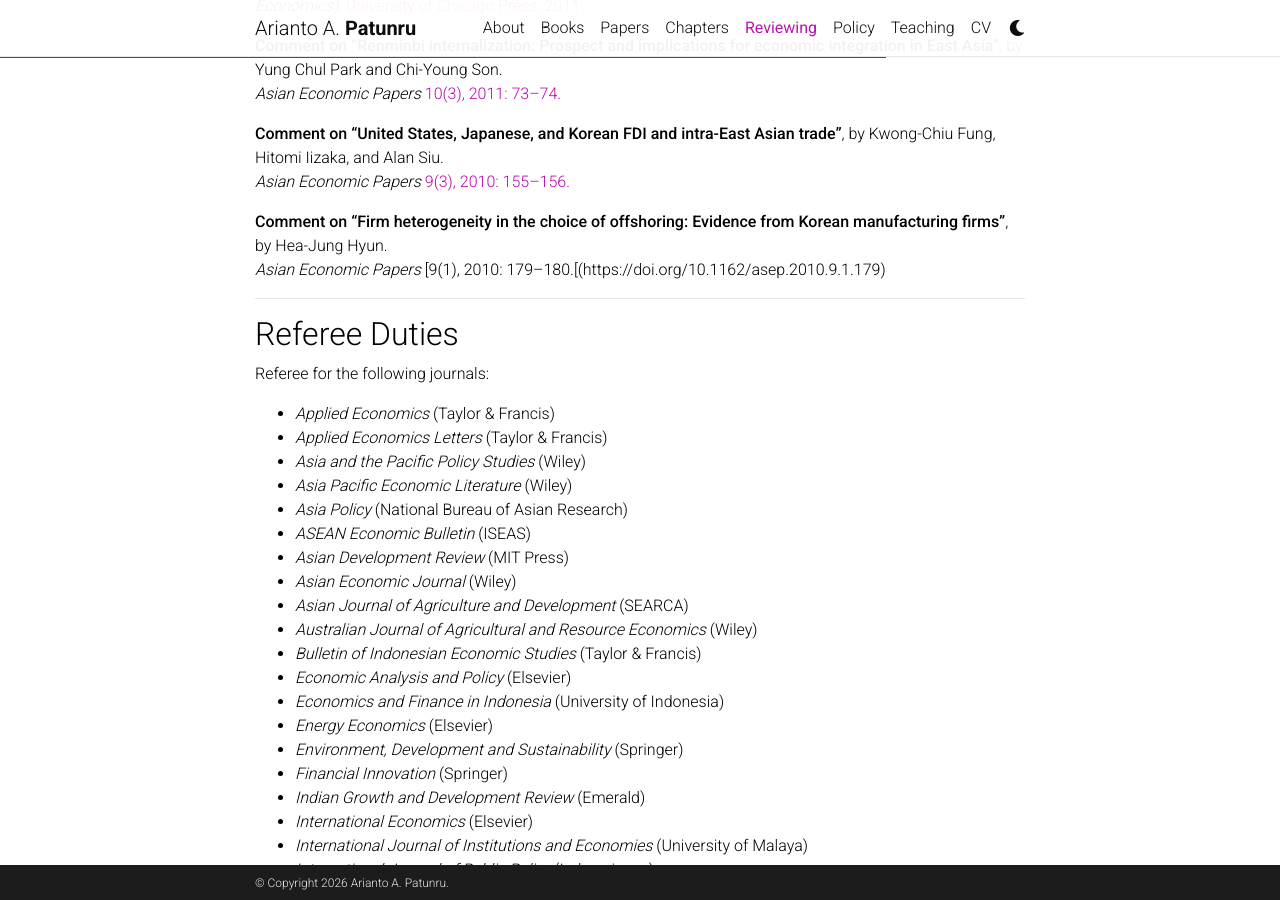
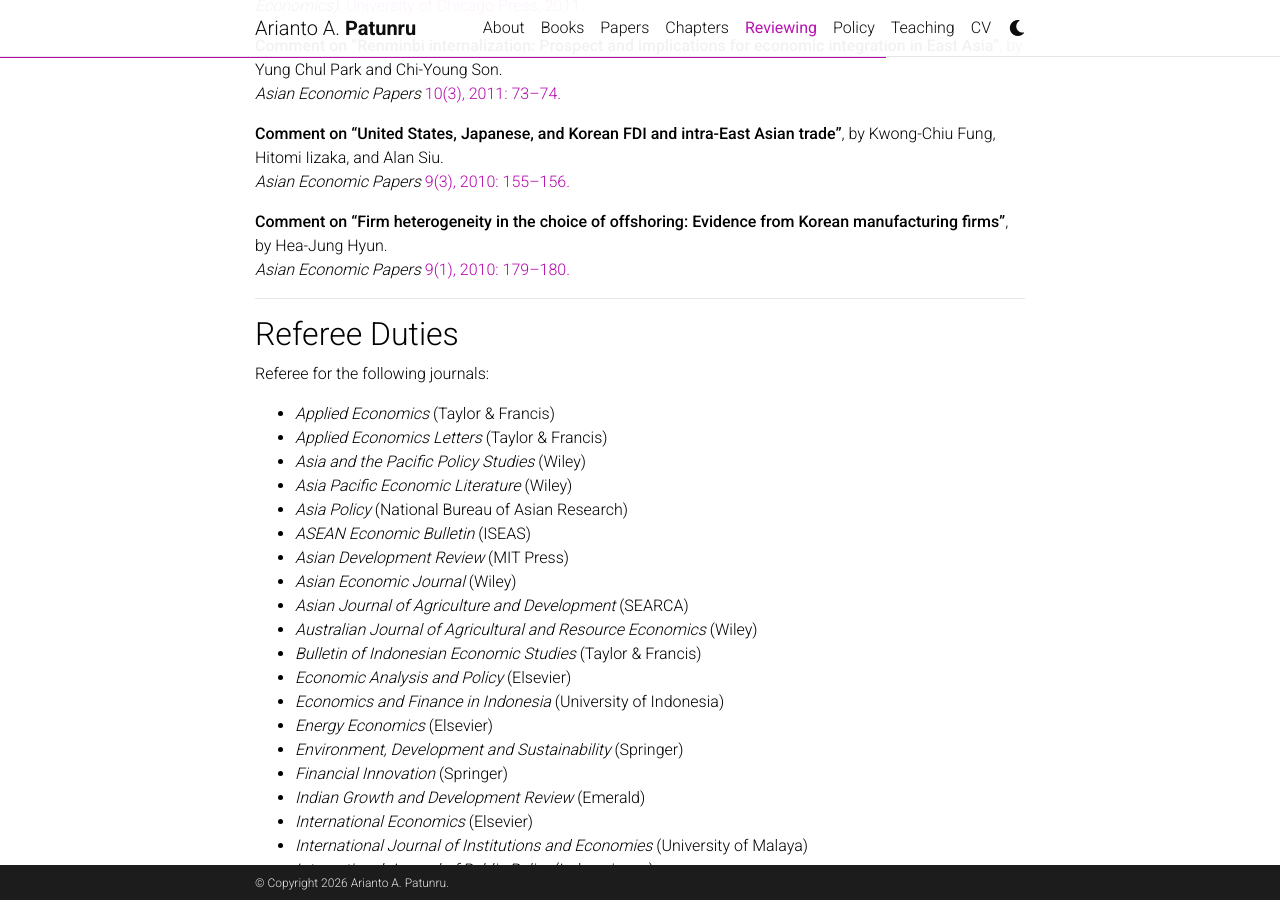
Before and after one commit to patunru/patunru.github.io, a Jekyll site: the page built from _pages/commentaries.md, in a window 1280 px wide and 900 px high, scrolled down 636 px. Built offline with Jekyll 4.4.1, drawn with Linux system fonts in a browser that asks for light colours; comment, search, counter and statistics services are not loaded; a style sheet for code colours, icons or effects is not loaded.

Commit message:
Update commentaries.md

```diff
--- a/_pages/commentaries.md
+++ b/_pages/commentaries.md
@@ -13,7 +13,7 @@ nav_order: 5
 ## Book Reviews
 
 **Economic change in modern Indonesia: Colonial and post-colonial comparisons**, by Anne Booth.
-Reviewed in *Economics and Finance in Indonesia* [65(1), 2019: 89–91.]([https://doi.org/10.47291/efi.v65i1.639](https://scholarhub.ui.ac.id/cgi/viewcontent.cgi?article=1074&context=efi))
+Reviewed in *Economics and Finance in Indonesia* [65(1), 2019: 89–91.](https://doi.org/10.47291/efi.v65i1.639)
 
 **Indonesian economy: Entering a new era**, by Aris Ananta, Muljana Soekarni and Sjamsul Arifin.
 Reviewed in *The Singapore Economic Review* [58(2), 2013.](https://doi.org/10.1142/S0217590813800040)
@@ -35,7 +35,7 @@ In Takatoshi Ito and Andrew K. Rose (Eds.), *Commodity Prices and Markets (NBER
 *Asian Economic Papers* [9(3), 2010: 155–156.](https://doi.org/10.1162/ASEP_a_00041)
 
 **Comment on “Firm heterogeneity in the choice of offshoring: Evidence from Korean manufacturing firms”**, by Hea-Jung Hyun.
-*Asian Economic Papers* [9(1), 2010: 179–180.[(https://doi.org/10.1162/asep.2010.9.1.179)
+*Asian Economic Papers* [9(1), 2010: 179–180.](https://doi.org/10.1162/asep.2010.9.1.179)
 
 ---
 
```
